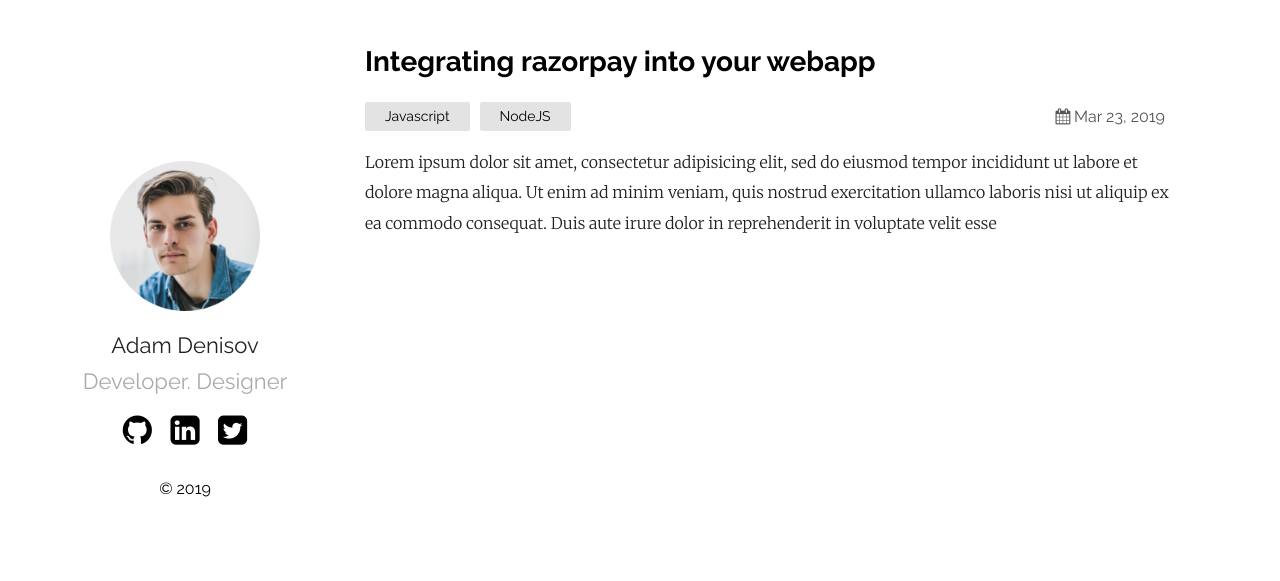
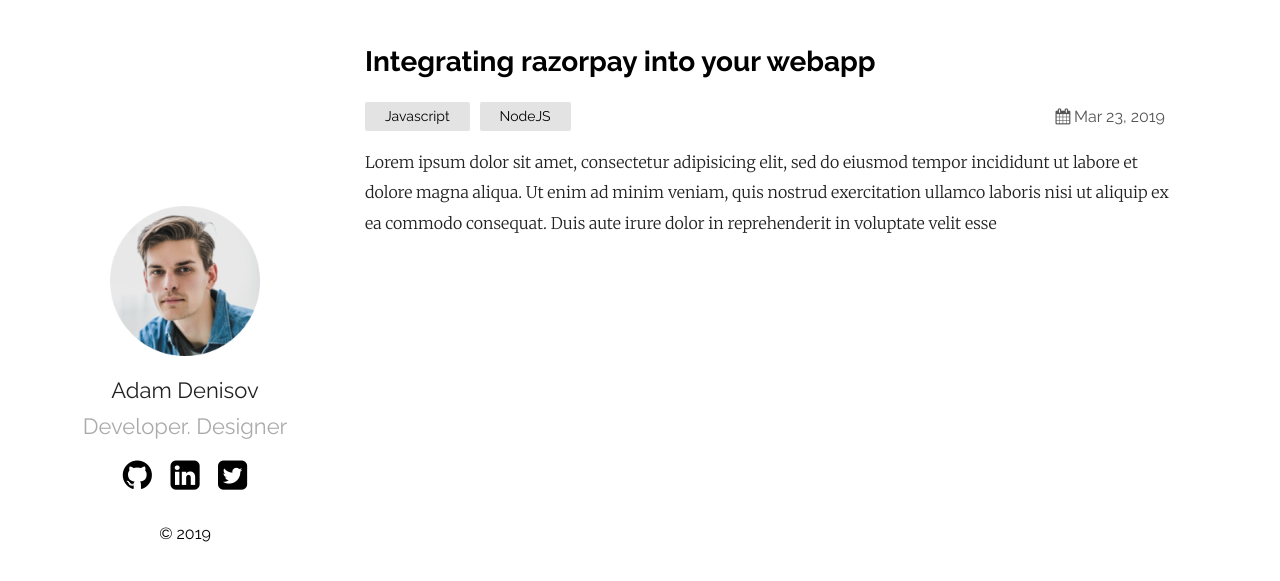
Before and after one commit to samarsault/plainwhite-jekyll, a Jekyll site: the page built from index.md, in a window 1280 px wide. Shown: the top 581 px of the page. Built offline with Jekyll 4.4.1, drawn with Linux system fonts in a browser that asks for light colours.

Commit message:
About alignment

```diff
--- a/_sass/plain.scss
+++ b/_sass/plain.scss
@@ -56,7 +56,8 @@ main {
 	height: 100%;
 	.about {
 		display: flex;
-		height: 75vh;
+		height: 100vh;
+		padding-bottom: 15vh;
 		@media screen and (max-width: $mobileW) {
 			height: auto;
 			padding: 10vh 0;
```
